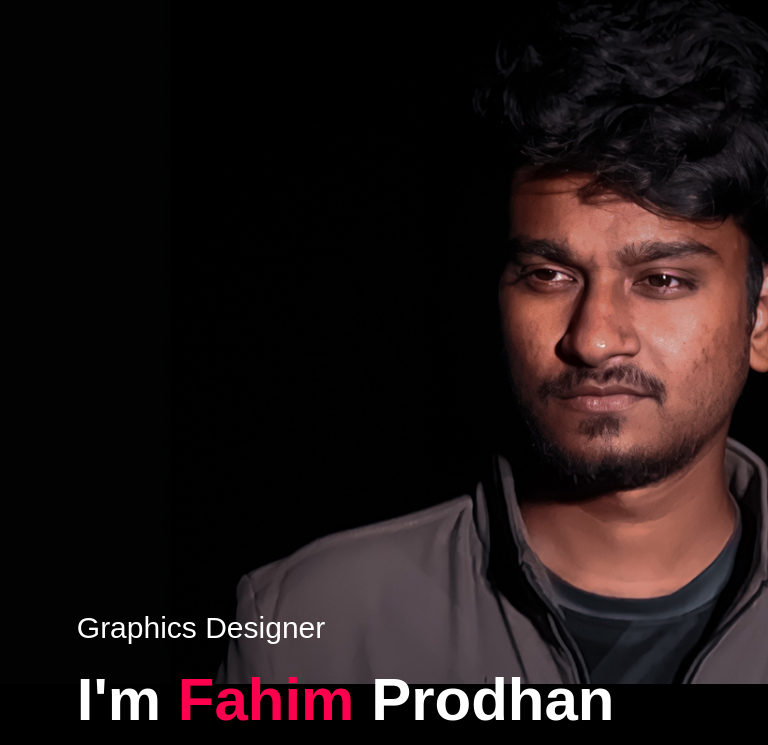
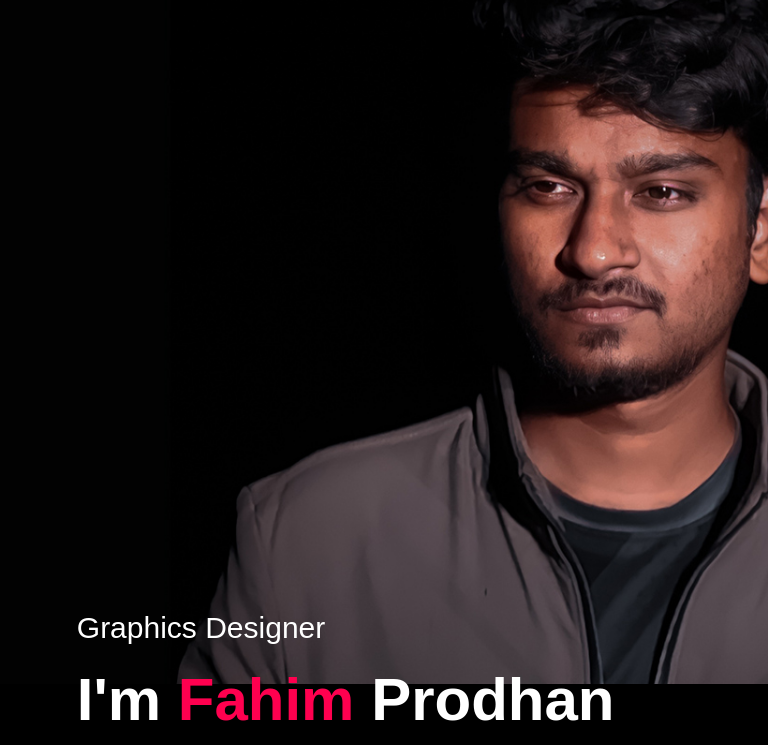
Before and after one commit to Fahim-Prodhan/Fahim-Prodhan.github.io, a plain HTML site: page index.html in a window 768 px wide. Shown: the part 116-861 px from the top of the page. Drawn offline with Linux system fonts and the light colour scheme.

Commit message:
Update style.css

```diff
--- a/style.css
+++ b/style.css
@@ -430,7 +430,7 @@ nav ul .vanish{
 @media only screen and (min-width: 601px) and (max-width: 1023px){
 
     #header{
-        background-image: url(images/tab-bg.jpg);
+        background-image: url(images/tabbg.png);
        }
      .header-text p {
         margin-top: 100%;
```
